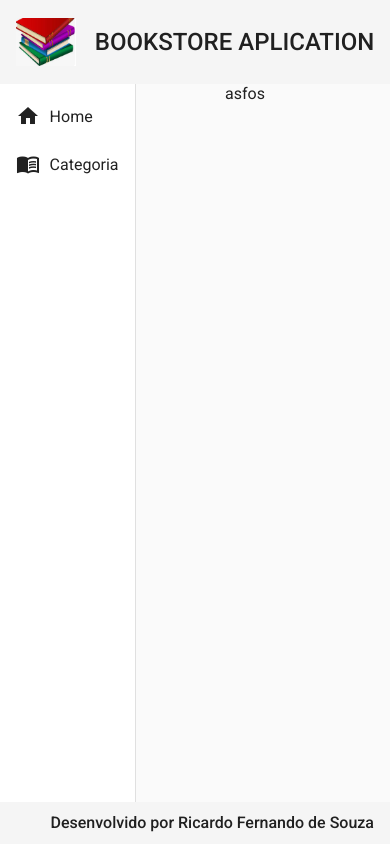
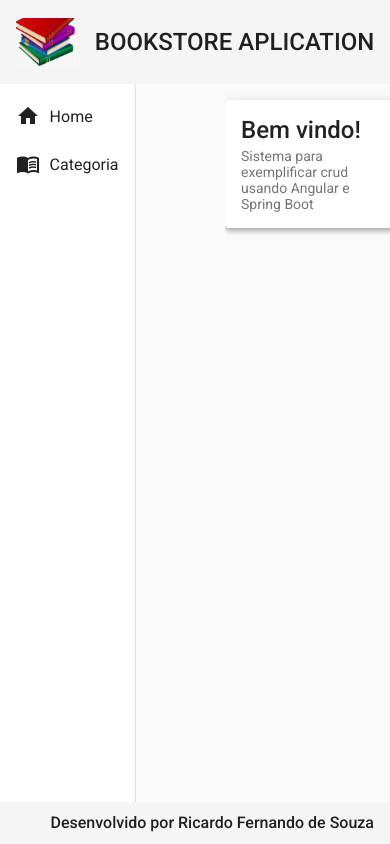
Before and after one commit to Ricardo2700324/bookstore-front, an Angular app: page / in a window 390 px wide. Built offline with nearby package versions, Linux system fonts and the light colour scheme.

Commit message:
home implementado com rota

```diff
--- a/src/app/app-routing.module.ts
+++ b/src/app/app-routing.module.ts
@@ -1,8 +1,14 @@
 import { NgModule } from '@angular/core';
 import { Routes, RouterModule } from '@angular/router';
+import { HomeComponent } from './components/views/home/home.component';
 
 
-const routes: Routes = [];
+const routes: Routes = [
+  {
+    path:'',
+    component: HomeComponent
+  }
+];
 
 @NgModule({
   imports: [RouterModule.forRoot(routes)],
--- a/src/app/components/template/nav/nav.component.html
+++ b/src/app/components/template/nav/nav.component.html
@@ -1,7 +1,7 @@
 <mat-sidenav-container class="container">
     <mat-sidenav mode="side" opened>
         <mat-nav-list>
-            <a mat-list-item>
+            <a routerLink="" routerLinkActive="router-link-active"  mat-list-item>
                 <i class="material-icons">home</i>
                 Home
             </a>
@@ -13,7 +13,7 @@
     </mat-sidenav>
 
     <mat-sidenav-content>
-        asfos
+        <router-outlet></router-outlet>
     </mat-sidenav-content>
 
 </mat-sidenav-container>
--- /dev/null
+++ b/src/app/components/views/home/home.component.css
@@ -0,0 +1,16 @@
+.home{
+    width: 95%;
+    margin: 1rem auto;
+}
+
+@media(max-width: 450px){
+    .home{
+        width: 70%;
+    }
+}
+
+@media(max-width: 770px){
+    .home{
+        width: 90%;
+    }
+}
--- /dev/null
+++ b/src/app/components/views/home/home.component.html
@@ -0,0 +1,8 @@
+<mat-card class="home mat-elevation-z4" >
+    <mat-card-title class="title title">
+        Bem vindo!
+    </mat-card-title>
+    <mat-card-subtitle class="subtitle">
+        Sistema para exemplificar crud usando Angular e Spring Boot
+    </mat-card-subtitle>
+</mat-card>
--- /dev/null
+++ b/src/app/components/views/home/home.component.ts
@@ -0,0 +1,15 @@
+import { Component, OnInit } from '@angular/core';
+
+@Component({
+  selector: 'app-home',
+  templateUrl: './home.component.html',
+  styleUrls: ['./home.component.css']
+})
+export class HomeComponent implements OnInit {
+
+  constructor() { }
+
+  ngOnInit() {
+  }
+
+}
```
Also changed, not shown: src/app/app.module.ts (+6 -2 lines), 1 other file (tests, documents, lock files or other folders).
